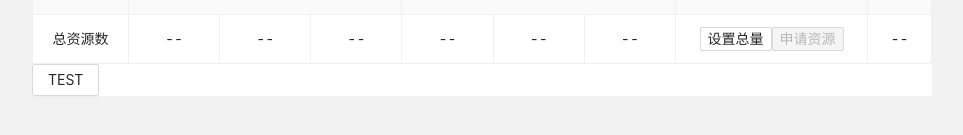
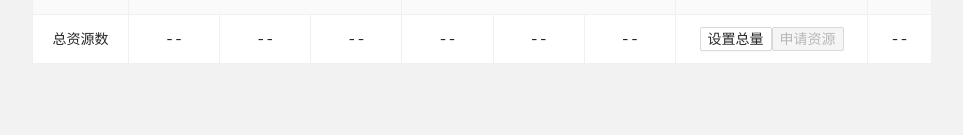
Before and after one commit to dsrkafuu/pouni-banker-algorithm, a React (Vite) app: page / in a window 1280 px wide. Shown: the part 169-304 px from the top of the page, without its empty margins (158-1121 px from the left). Built offline with nearby package versions, Linux system fonts and the light colour scheme; a web font is replaced by a local one.

Commit message:
feat: banker auto compute

```diff
--- a/src/App.jsx
+++ b/src/App.jsx
@@ -123,9 +123,9 @@ function App() {
   const [status, setStatus] = useState(null);
   const [orders, setOrders] = useState([0]);
   /**
-   * 触发计算
+   * 自动触发计算
    */
-  const getBanker = useCallback(() => {
+  useEffect(() => {
     const banker = new Banker(data.length, resNum, avail, data);
     setStatus(banker.get().status);
     if (banker.get().status) {
@@ -239,7 +239,6 @@ function App() {
           onOk={handleReqModalOk}
           onCancel={() => setCurReqModal(-1)}
         />
-        <Button onClick={() => getBanker()}>TEST</Button>
       </main>
     </div>
   );
```
